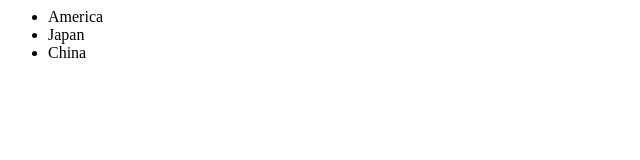
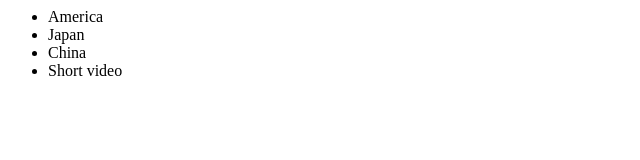
Before and after one commit to stanleyyylau/phub, a plain HTML site: page index.html in a window 1280 px wide. Shown: the full height of the page, 0-640 px from the left. Drawn offline with Linux system fonts and the light colour scheme.

Commit message:
short video functionality

```diff
--- a/index.html
+++ b/index.html
@@ -2,4 +2,5 @@
 	<li>America</li>
 	<li>Japan</li>
 	<li>China</li>
+	<li>Short video</li>
 </ul>
```
